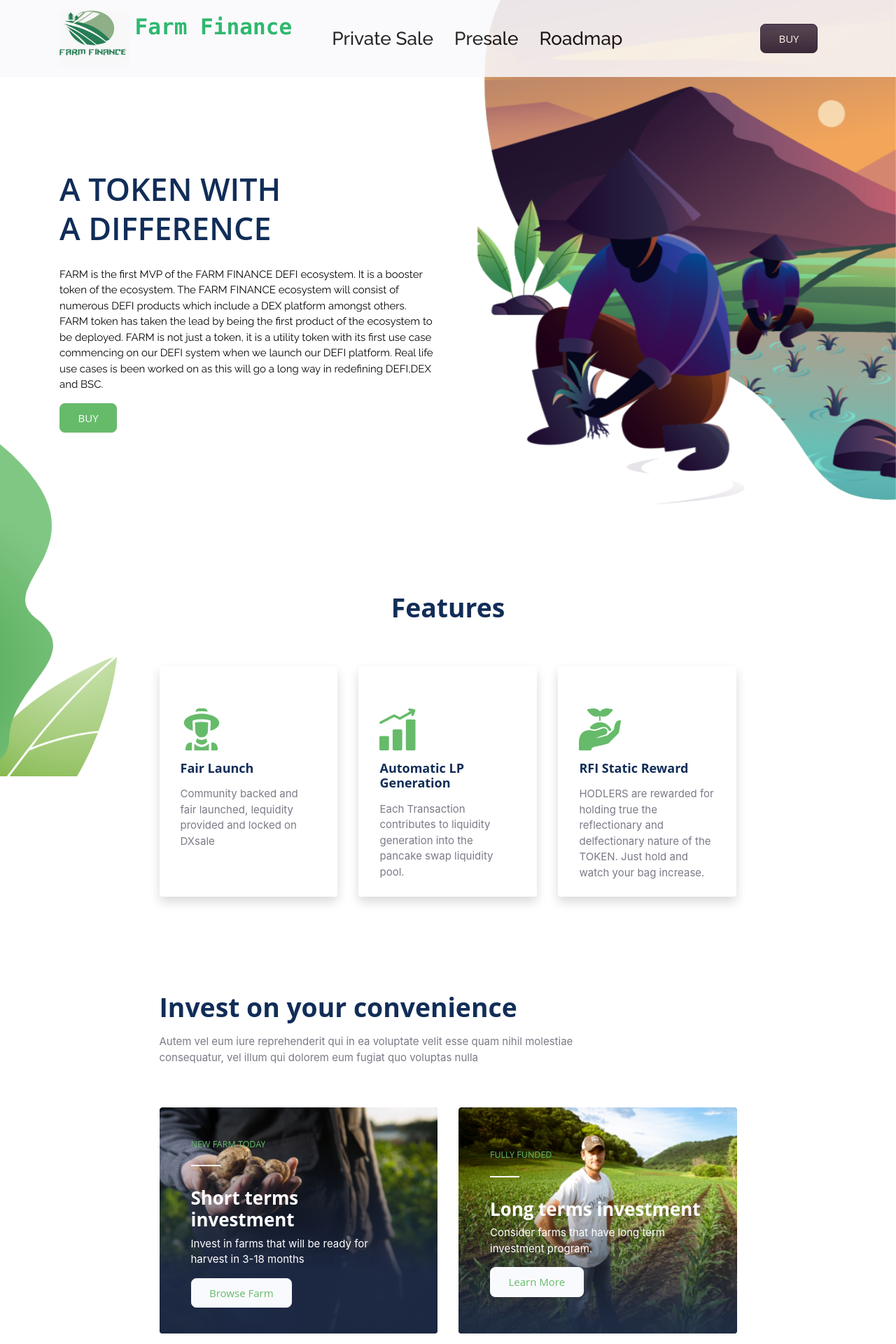
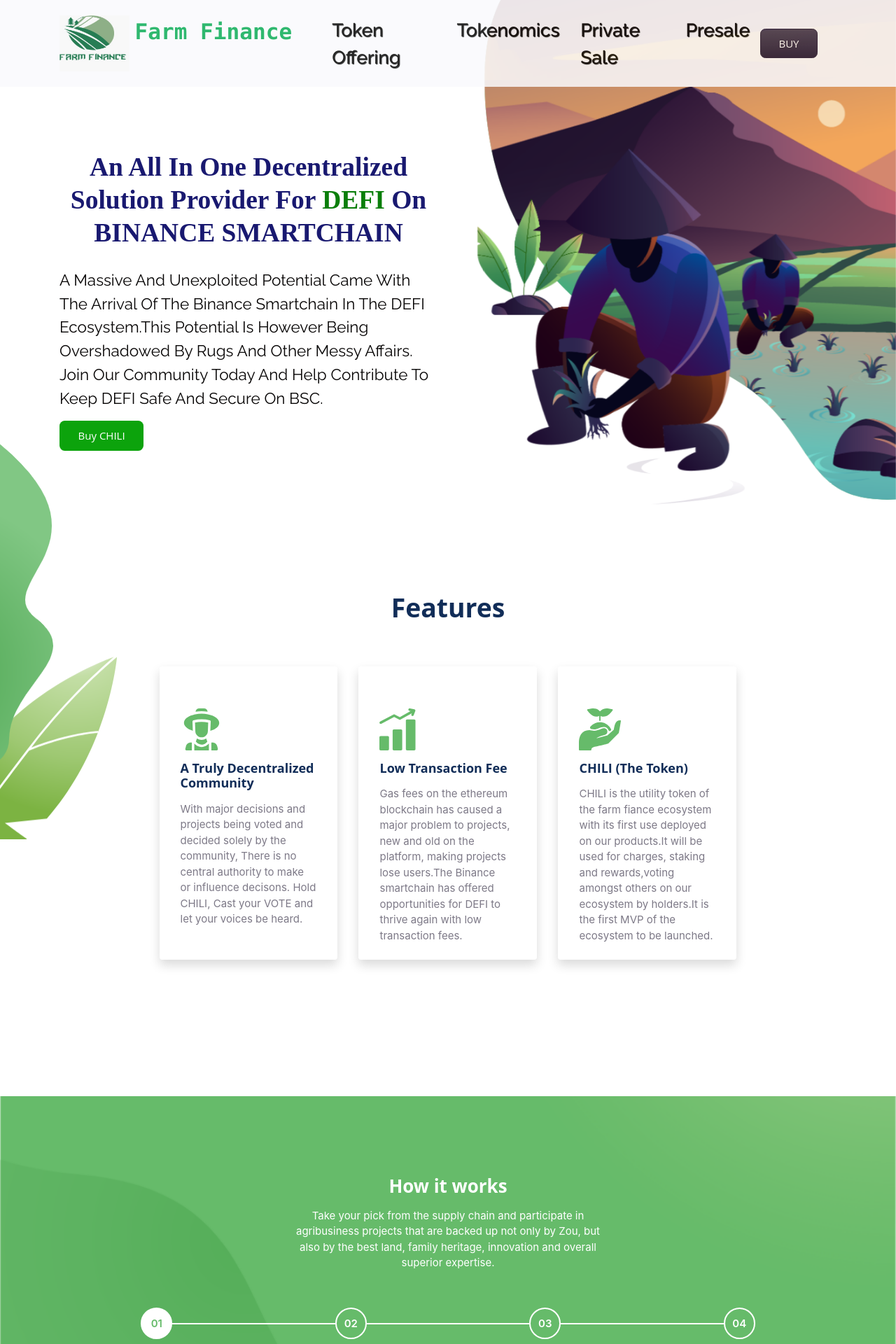
Before and after one commit to code-syndicate/farmfinance, a Django app: page / in a window 1280 px wide. Shown: the top 1920 px of the page at 70% size. Run offline with Django 3.2, Linux system fonts and the light colour scheme; some libraries are stand-ins or nearby versions; some web fonts are replaced.

Commit message:
minor update

```diff
--- a/main/templates/main/index.html
+++ b/main/templates/main/index.html
@@ -49,13 +49,13 @@
         <div class="collapse navbar-collapse border-top border-lg-0 mx-4 mt-4 mt-lg-0" id="navbarSupportedContent">
           <ul class="navbar-nav me-auto mb-2 mb-lg-0">
             <li class="nav-item px-2"><a class="nav-link fw-medium active" aria-current="page" href="#header"
-                style='font-weight:bolder;font-family:Raleway;font-size:1.75rem;color:black'>
-                Private Sale </a></li>
-            <li class="nav-item px-2"><a style='font-weight:bolder;font-family:Raleway;font-size:1.75rem;color:black'
-                class="nav-link fw-medium" href="#Opportuanities"> Presale </a></li>
-            <li class="nav-item px-2"><a style='font-weight:bolder;font-family:Raleway;font-size:1.75rem;color:black'
-                class="nav-link fw-medium" href="{{host}}#road"> Roadmap </a></li>
-            <!-- <li class="nav-item px-2"><a class="nav-link fw-medium" href="#invest"> </a></li> -->
+                style='font-weight:bolder;text-shadow:1px 1px 1px black;font-family:Raleway;font-size:1.75rem;color:black'>
+                Token Offering </a></li>
+            <li class="nav-item px-2"><a style='font-weight:bolder;font-family:Raleway;text-shadow:1px 1px 1px black;font-size:1.75rem;color:black'
+                class="nav-link fw-medium" href="#Opportuanities"> Tokenomics </a></li>
+            <li class="nav-item px-2"><a style='font-weight:bolder;font-family:Raleway;font-size:1.75rem;text-shadow:1px 1px 1px black;color:black'
+                class="nav-link fw-medium" href="{{host}}#road"> Private Sale </a></li>
+            <li class="nav-item px-2"><a a style='font-weight:bolder;font-family:Raleway;font-size:1.75rem;text-shadow:1px 1px 1px black;color:black' class="nav-link fw-medium" href="#invest">  Presale </a></li>
             <!-- <li class="nav-item px-2"><a class="nav-link fw-medium" href="#road">Road Map </a></li> -->
           </ul>
           <form class="d-flex"><button class="btn btn-lg btn-dark bg-gradient order-0" type="submit">BUY</button></form>
@@ -74,18 +74,14 @@
       <div class="container">
         <div class="row align-items-center min-vh-75 min-vh-lg-100">
           <div class="col-md-7 col-lg-6 col-xxl-5 py-6 text-sm-start text-center">
-            <h1 class="mt-6 mb-sm-4 fw-semi-bold lh-sm fs-4 fs-lg-5 fs-xl-6">A TOKEN WITH <br
-                class="d-block d-lg-block" />A DIFFERENCE</h1>
-            <p class=" " style='font-family:Raleway;color:rgb(7, 5, 5);font-size:1rem !important;'>
-              FARM is the first MVP of the FARM FINANCE DEFI ecosystem. It is a booster token of the ecosystem. The FARM
-              FINANCE ecosystem
-              will consist of numerous DEFI products which include a DEX platform amongst others. FARM token has taken
-              the lead by being the first product
-              of the ecosystem to be deployed. FARM is not just a token, it is a utility token with its first use case
-              commencing on our DEFI system when we launch
-              our DEFI platform. Real life use cases is been worked on as this will go a long way in redefining DEFI,DEX
-              and BSC.
-            </p><a class="btn btn-lg btn-success" href="#" role="button">BUY</a>
+            <h1 style = 'text-align: center;color:midnightblue;width: 100%;font-size:2.5rem;text-transform: capitalize;font-family: "Times New Roman", Times, serif;font-weight:bolder' class="mt-6 mb-sm-4  lh-sm  ">An All In One Decentralized Solution Provider For <span style = 'color:rgb(10, 126, 10)'> DEFI  </span> On BINANCE SMARTCHAIN <br
+                class="d-block d-lg-block" /></h1>
+            <p class=" " style='font-family:Raleway;color:rgb(7, 5, 5);font-size:1.5rem !important;text-transform: capitalize;'>
+
+              A massive and unexploited potential came with the arrival of the binance smartchain in the DEFI ecosystem.This potential is however
+              being overshadowed by rugs and other messy affairs.
+              Join our community today and help contribute to keep DEFI safe and secure on BSC.
+            </p><a style = 'background-color:rgb(12, 163, 12);color:white' class="btn btn-lg " href="#" role="button">Buy CHILI </a>
           </div>
         </div>
       </div>
@@ -110,9 +106,11 @@
                   <div class="text-center text-md-start card-hover"><img class="ps-3 icons"
                       src="assets/img/icons/farmer.svg" height="60" alt="" />
                     <div class="card-body">
-                      <h6 class="fw-bold fs-1 heading-color">Fair Launch</h6>
-                      <p class="mt-3 mb-md-0 mb-lg-2">Community backed and fair launched, lequidity provided and locked
-                        on DXsale</p>
+                      <h6 class="fw-bold fs-1 heading-color">A Truly Decentralized Community </h6>
+                      <p class="mt-3 mb-md-0 mb-lg-2"> With major decisions and projects being voted and decided solely by the community, There
+                        is no central authority to make or influence decisons.
+                        Hold CHILI, Cast your VOTE and let your voices be heard.
+                      </p>
                     </div>
                   </div>
                 </div>
@@ -122,9 +120,11 @@
                   <div class="text-center text-md-start card-hover"><img class="ps-3 icons"
                       src="assets/img/icons/growth.svg" height="60" alt="" />
                     <div class="card-body">
-                      <h6 class="fw-bold fs-1 heading-color">Automatic LP Generation</h6>
-                      <p class="mt-3 mb-md-0 mb-lg-2">Each Transaction contributes to liquidity generation into the
-                        pancake swap liquidity pool.</p>
+                      <h6 class="fw-bold fs-1 heading-color">Low Transaction Fee </h6>
+                      <p class="mt-3 mb-md-0 mb-lg-2"> Gas fees on the ethereum blockchain has caused a major problem to projects, new and old on
+                        the platform, making projects lose users.The Binance smartchain has offered opportunities for DEFI to thrive again with low
+                        transaction fees.
+                      </p>
                     </div>
                   </div>
                 </div>
@@ -134,9 +134,11 @@
                   <div class="text-center text-md-start card-hover"><img class="ps-3 icons"
                       src="assets/img/icons/planting.svg" height="60" alt="" />
                     <div class="card-body">
-                      <h6 class="fw-bold fs-1 heading-color">RFI Static Reward</h6>
-                      <p class="mt-3 mb-md-0 mb-lg-2">HODLERS are rewarded for holding true the reflectionary and
-                        delfectionary nature of the TOKEN. Just hold and watch your bag increase.</p>
+                      <h6 class="fw-bold fs-1 heading-color"> CHILI (The Token) </h6>
+                      <p class="mt-3 mb-md-0 mb-lg-2">
+                        CHILI is the utility token of the farm fiance ecosystem with its first use deployed on our products.It will be used for charges, staking and rewards,voting amongst others on
+                        our ecosystem by holders.It is the first MVP of the ecosystem to be launched.
+                      </p>
                     </div>
                   </div>
                 </div>
@@ -153,7 +155,7 @@
       <div class="container">
         <div class="row justify-content-center">
           <div class="col-xl-9 mb-3">
-            <div class="row">
+            <!-- <div class="row">
               <div class="col-lg-9 mb-3">
                 <h5 class="fw-bold fs-3 fs-lg-5 lh-sm mb-3">Invest on your convenience</h5>
                 <p class="mb-5">Autem vel eum iure reprehenderit qui in ea voluptate velit esse quam nihil molestiae
@@ -188,7 +190,7 @@
                   </div>
                 </div>
               </div>
-            </div>
+            </div> -->
           </div>
         </div>
       </div><!-- end of .container-->
@@ -282,14 +284,14 @@
         </div>
       </div>
     </section>
-    <section class="py-8" id="testimonial">
+    <!-- <section class="py-8" id="testimonial">
       <div class="container-lg">
         <div class="row flex-center">
           <div class="col-12 col-lg-10 col-xl-12">
             <div class="bg-holder"
               style="background-image:url(assets/img/illustrations/testimonial-bg.png);background-position:top left;background-size:120px 83px;">
             </div>
-            <!--/.bg-holder-->
+            /.bg-holder
             <h6 class="fs-3 fs-lg-4 fw-bold lh-sm">What investors like you <br />are saying about Zou</h6>
           </div>
           <div class="carousel slide pt-3" id="carouselExampleDark" data-bs-ride="carousel">
@@ -309,6 +311,12 @@
                         </div>
                         <p class="mb-0 px-3 px-md-2 px-xxl-3">&quot;Quis autem vel eum iure reprehenderit qui in ea
                           voluptate velit esse quam nihil molestiae</p>
+                      </
+                            <p class="fw-normal text-black">Head of Agrogofund </p>
+                          </div>
+                        </div>
+                        <p class="mb-0 px-3 px-md-2 px-xxl-3">&quot;At vero eos et accusamus et iusto odio dignissimos
+                          ducimus qui blanditiis praesentium </p>
                       </div>
                     </div>
                   </div>
@@ -319,13 +327,7 @@
                             class="img-fluid me-3 me-md-2 me-lg-3" src="assets/img/gallery/user-2.png" width="50"
                             alt="" />
                           <div class="flex-1 align-items-center pt-2">
-                            <h5 class="mb-0 fw-bold text-success">Ilone Pickford</h5>
-                            <p class="fw-normal text-black">Head of Agrogofund </p>
-                          </div>
-                        </div>
-                        <p class="mb-0 px-3 px-md-2 px-xxl-3">&quot;At vero eos et accusamus et iusto odio dignissimos
-                          ducimus qui blanditiis praesentium </p>
-                      </div>
+                            <h5 class="mb-0 fw-bold text-success">Ilone Pickford</h5>div>
                     </div>
                   </div>
                   <div class="col-md-4 mb-5 mb-md-0">
@@ -463,7 +465,7 @@
           </div>
         </div>
       </div>
-    </section>
+    </section> -->
 
     <!-- ============================================-->
     <!-- <section> begin ============================-->
@@ -473,8 +475,8 @@
           <div class="col-12">
             <div class="card shadow h-100 py-5">
               <div class="card-body text-center">
-                <h1 class="fw-semi-bold mb-4">The future of &nbsp;<span class="text-success">Farm Investing</span>
-                  &nbsp; is Zou</h1><a class="btn btn-lg btn-success px-6" href="#" role="button">Invest Now</a>
+                <h1 class="fw-semi-bold mb-4">The future of &nbsp;<span class="text-success"> DEFI </span>
+                  &nbsp; is You</h1><a class="btn btn-lg btn-success px-6" href="#" role="button">Invest Now</a>
               </div>
             </div>
           </div>
```
